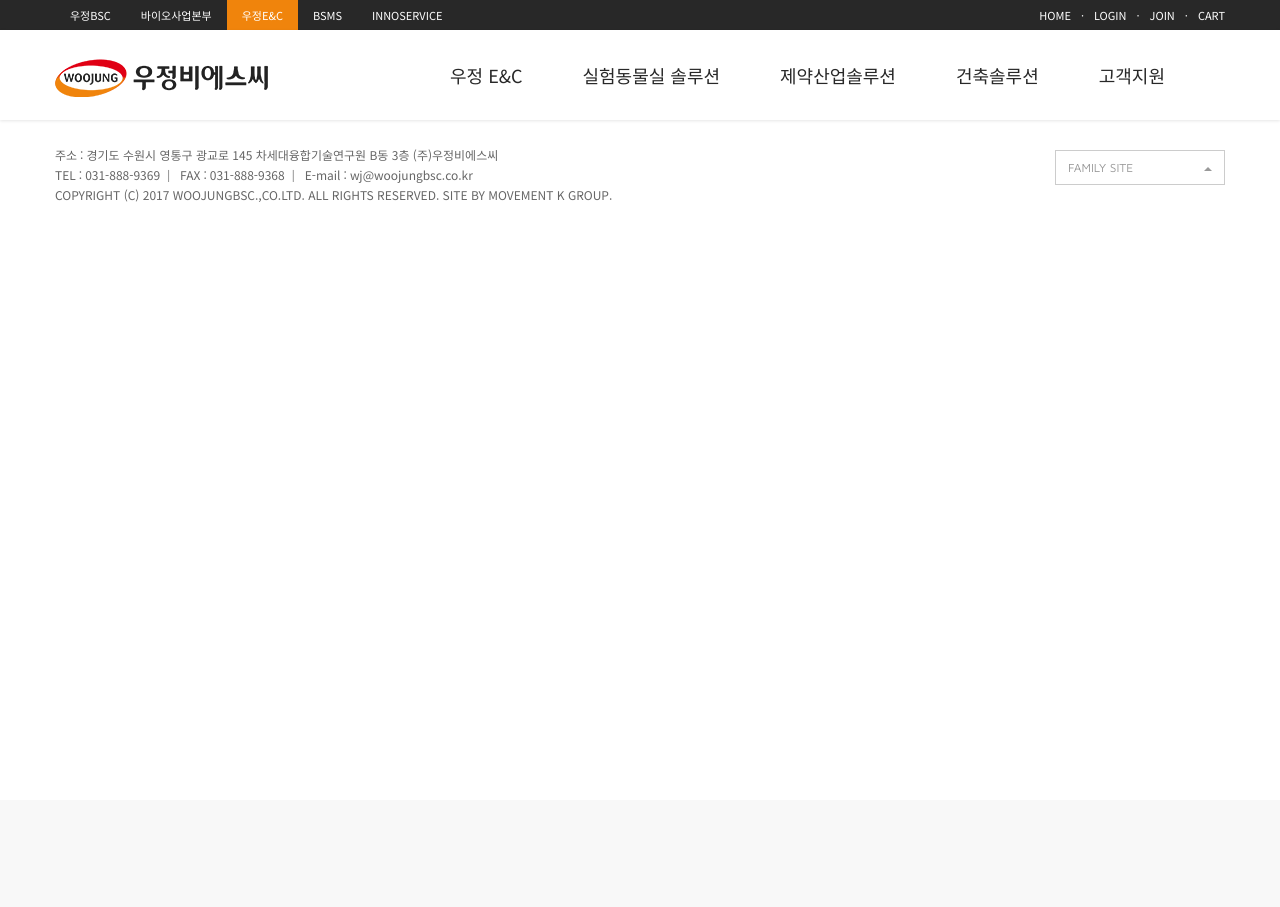
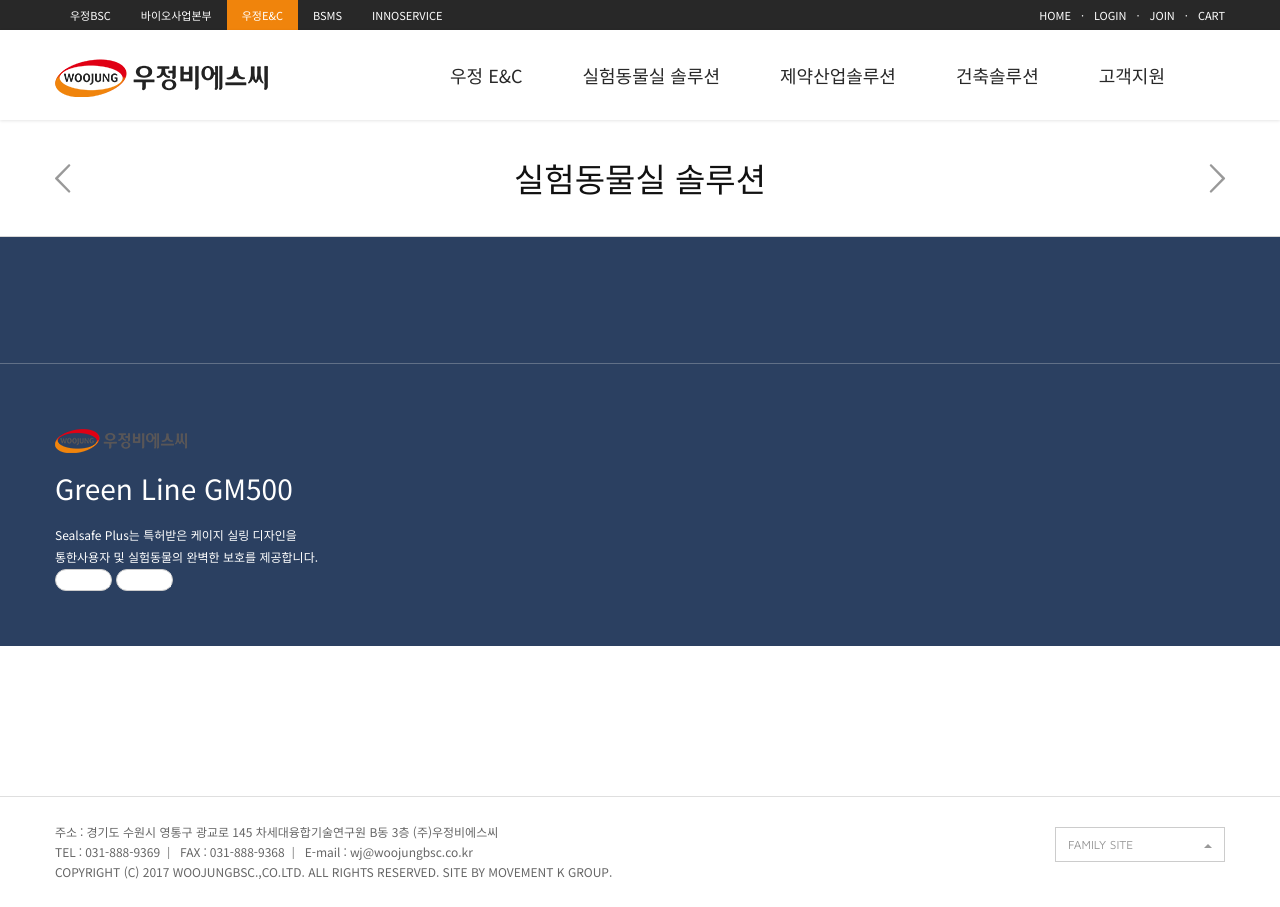
Before and after one commit to movementk/woojungenc, a PHP site: page /product/view.php in a window 1280 px wide. Before the commit the page ends 202 px from the top, so only its background shows below. Run offline with PHP 8.4, Linux system fonts and the light colour scheme; style sheets or scripts are compiled from the project's sources.

Commit message:
product > view.php 작업중 . . .

```diff
--- a/assets/css/product.css
+++ b/assets/css/product.css
@@ -496,4 +496,38 @@ a {
     .product-list ul li:nth-of-type(3n+1) {
       clear: both; } }
 
+.product-view {
+  padding-bottom: 100px; }
+  @media (min-width: 768px) {
+    .product-view {
+      padding-bottom: 140px; } }
+  @media (min-width: 992px) {
+    .product-view {
+      padding-bottom: 150px; } }
+  .product-view .product-promotion {
+    padding: 60px 0 55px;
+    background-color: #2b4061; }
+    .product-view .product-promotion .promotion-slide {
+      padding-bottom: 66px; }
+    .product-view .product-promotion .product-purchase {
+      padding-top: 60px;
+      border-top: 1px solid #617087; }
+      .product-view .product-promotion .product-purchase h3 {
+        margin-bottom: 20px; }
+      .product-view .product-promotion .product-purchase .product-title {
+        font-size: 28px;
+        color: #fff;
+        font-weight: 400;
+        margin-bottom: 20px; }
+      .product-view .product-promotion .product-purchase .summary {
+        font-size: 12px;
+        color: #fff;
+        line-height: 22px; }
+      .product-view .product-promotion .product-purchase .btn-area p .btn {
+        padding: 0;
+        border-radius: 100px; }
+        .product-view .product-promotion .product-purchase .btn-area p .btn.btn-lg {
+          font-size: 15px;
+          color: #fff; }
+
 /*# sourceMappingURL=product.css.map */
--- a/assets/css/product.scss
+++ b/assets/css/product.scss
@@ -122,3 +122,51 @@
 		}
 	}
 }
+
+
+.product-view {
+    padding-bottom: 100px;
+    @media(min-width: $sm) {
+        padding-bottom: 140px;
+    }
+    @media(min-width: $md) {
+        padding-bottom: 150px;
+    }
+    .product-promotion {
+        padding: 60px 0 55px;
+        background-color: #2b4061;
+        .promotion-slide {
+            padding-bottom: 66px;
+        }
+        .product-purchase {
+            padding-top: 60px;
+            border-top: 1px solid #617087;
+            h3 {
+                margin-bottom: 20px;
+            }
+            .product-title {
+                font-size: 28px;
+                color: #fff;
+                font-weight: 400;
+                margin-bottom: 20px;
+            }
+            .summary {
+                font-size: 12px;
+                color: #fff;
+                line-height: 22px;
+            }
+            .btn-area {
+                p {
+                    .btn {
+                        padding: 0;
+                        border-radius: 100px;
+                        &.btn-lg {
+                            font-size: 15px;
+                            color: #fff;
+                        }
+                    }
+                }
+            }
+        }
+    }
+}
--- a/inc/header.php
+++ b/inc/header.php
@@ -79,20 +79,11 @@
 						<li class="has-child">
 							<a href="#"><span></span>건축솔루션</a>
 							<ul>
-								<li class="has-child">
+								<li>
 									<a href="/construct/animal.php">InnoViva 실험동물실현대화</a>
-									<ul>
-										<li><a href="#">건축프로세스</a></li>
-										<li><a href="#">EcoModel</a></li>
-										<li><a href="#">시공사례</a></li>
-									</ul>
 								</li>
-								<li class="has-child">
+								<li>
 									<a href="/construct/gmp.php">Bio clean room(GMP)</a>
-									<ul>
-										<li><a href="#">건축프로세스</a></li>
-										<li><a href="#">시공사례</a></li>
-									</ul>
 								</li>
 							</ul>
 						</li>
--- a/inc/side_nav.php
+++ b/inc/side_nav.php
@@ -76,20 +76,11 @@
 					<li class="has-child">
 						<a href="#">건축솔루션</a>
 						<ul>
-							<li class="has-child">
+							<li>
                                 <a href="/construct/animal.php">InnoViva 실험동물실현대화</a>
-                                <ul>
-                                    <li><a href="#">건축프로세스</a></li>
-                                    <li><a href="#">EcoModel</a></li>
-                                    <li><a href="#">시공사례</a></li>
-                                </ul>
                             </li>
-                            <li class="has-child">
+                            <li>
                                 <a href="/construct/gmp.php">Bio clean room(GMP)</a>
-                                <ul>
-                                    <li><a href="#">건축프로세스</a></li>
-                                    <li><a href="#">시공사례</a></li>
-                                </ul>
                             </li>
 						</ul>
 					</li>
--- a/product/view.php
+++ b/product/view.php
@@ -1,11 +1,49 @@
 <?php require_once($_SERVER["DOCUMENT_ROOT"]."/inc/dochead.php"); ?>
+<link href="/assets/css/sub.css" rel="stylesheet">
+<link href="/assets/css/product.css" rel="stylesheet">
 </head>
-<body class="대메뉴클래스">
+<body class="product">
 	<?php require_once($_SERVER["DOCUMENT_ROOT"]."/inc/top_nav.php"); ?>
 	<?php require_once($_SERVER["DOCUMENT_ROOT"]."/inc/header.php"); ?>
 	<?php require_once($_SERVER["DOCUMENT_ROOT"]."/inc/side_nav.php"); ?>
-	<main id="content"  class="소메뉴클래스">
+	<main id="content">
+        <div class="page-header">
+			<div class="container">
+				<h2>실험동물실 솔루션</h2>
+				<a class="prev" href="#"><span class="sr-only">이전 메뉴</span></a>
+				<a class="next" href="#"><span class="sr-only">다음 메뉴</span></a>
+			</div>
+		</div>
+        <div class="product-view">
+            <article class="product-promotion">
+                <div class="promotion-slide">
+                    <div class="container">
+                        <ul>
+                            <li>
 
+                            </li>
+                        </ul>
+                    </div>
+                </div>
+                <div class="product-purchase">
+                    <div class="container">
+                        <h3><img src="/assets/images/product/logo.png" alt=""></h3>
+                        <h4 class="product-title">Green Line GM500</h4>
+                        <p class="summary">
+                            Sealsafe Plus는 특허받은 케이지 실링 디자인을<br>
+                            통한사용자 및 실험동물의 완벽한 보호를 제공합니다.
+                        </p>
+                        <div class="btn-area">
+                            <p>
+                                <a href="#" class="btn btn-lg btn-default" role="button">견적문의</a>
+                                <a href="#" class="btn btn-lg btn-default" role="button">바로구매</a>
+                                <a href="#" class="btn btn-lg btn-white" role="button"><i class="icon-"></i></a>
+                            </p>
+                        </div>
+                    </div>
+                </div>
+            </article>
+        </div>
 	</main>
 	<?php require_once($_SERVER["DOCUMENT_ROOT"]."/inc/footer.php"); ?>
 	<?php require_once($_SERVER["DOCUMENT_ROOT"]."/inc/docfoot.php"); ?>
```
Also changed, not shown: assets/images/product/logo.png (added), assets/images/product/product_img01.jpg (added), 1 other file.
